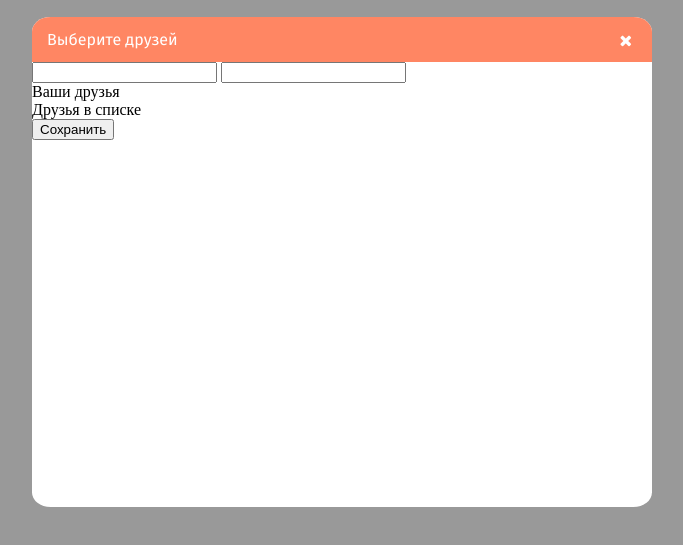
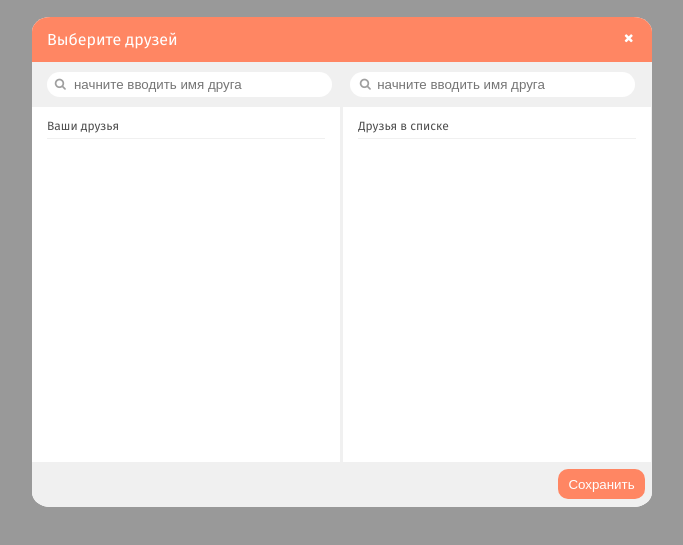
Before and after one commit to astatsegre/loftschool, a plain HTML site: page Drugofiltr/index.html in a window 1280 px wide. Shown: the part 117-662 px from the top of the page, without its empty margins (298-981 px from the left). Drawn offline with Linux system fonts and the light colour scheme.

Commit message:
finished basic html css

```diff
--- a/Drugofiltr/css/style.css
+++ b/Drugofiltr/css/style.css
@@ -60,6 +60,10 @@
 .icon-search:before { content: '\e802'; } /* '' */
 
 
+* {
+    box-sizing: border-box;
+}
+
 .container {
     max-width: 660px;
     margin-left: auto;
@@ -75,6 +79,8 @@
 body {
     padding: 0;
     margin: 0;
+    font-family: 'Fira Sans', sans-serif;
+    font-size: 12px;
 }
 
 .background {
@@ -118,4 +124,83 @@ header > span {
     position: absolute;
     right: 15px;
     top: 15px;
+    font-family: "fontello";
+    font-style: normal;
+    font-weight: normal;
 }
+
+.search-field {
+    height: 45px;
+    background-color: #f0f0f0;
+    position: relative;
+}
+
+.search {
+    width: 285px;
+    height: 25px;
+    border-radius: 20px;
+    border: 0;
+    outline: 0;
+    padding-left: 27px;
+}
+
+.icon-search {
+    position: absolute;
+    top: 15px;
+    left: 20px;
+    color: #9f9f9f;
+}
+
+.icon-search-right {
+    left: 325px;
+}
+
+.search-left {
+    margin: 10px 15px 0 15px;
+}
+
+.main-field {
+    height: 355px;
+    background-color: #f0f0f0;
+}
+
+.left-list,
+.right-list {
+    width: 308px;
+    height: 100%;
+    display: inline-block;
+    background-color: white;
+}
+
+.left-list-header,
+.right-list-header {
+    color: #4f4f4f;
+    margin: 12px 15px 0 15px;
+    padding-bottom: 5px;
+    border-bottom: 1px solid #f0f0f0;
+}
+
+footer {
+    background-color: #f0f0f0;
+    height: 45px;
+    width: 620px;
+}
+
+footer button {
+    color: white;
+    background: #ff8663;
+    border: 0;
+    height: 30px;
+    width: 87px;
+    border-radius: 10px;
+    float: right;
+    margin-top: 7px;
+    margin-right: 7px;
+    cursor: pointer;
+}
+
+footer button:active {
+    outline: 0;
+    border: 0;
+    background-color: #ca6548;
+}
--- a/Drugofiltr/index.html
+++ b/Drugofiltr/index.html
@@ -17,15 +17,15 @@
             <i class="icon-cancel"></i>
         </header>
         <div class="search-field">
-            <input class="search search-left" type="text">
-            <input class="search search-right" type="text">
+            <i class="icon-search icon-search-left"></i><input class="search search-left" type="text" placeholder="начните вводить имя друга">
+            <i class="icon-search icon-search-right"></i><input class="search search-right" type="text" placeholder="начните вводить имя друга">
         </div>
         <div class="main-field">
             <div class="left-list">
-                <span>Ваши друзья</span>
+                <div class="left-list-header">Ваши друзья</div>
             </div>
             <div class="right-list">
-                <span>Друзья в списке</span>
+                <div class="right-list-header">Друзья в списке</div>
             </div>
         </div>
         <footer>
```
